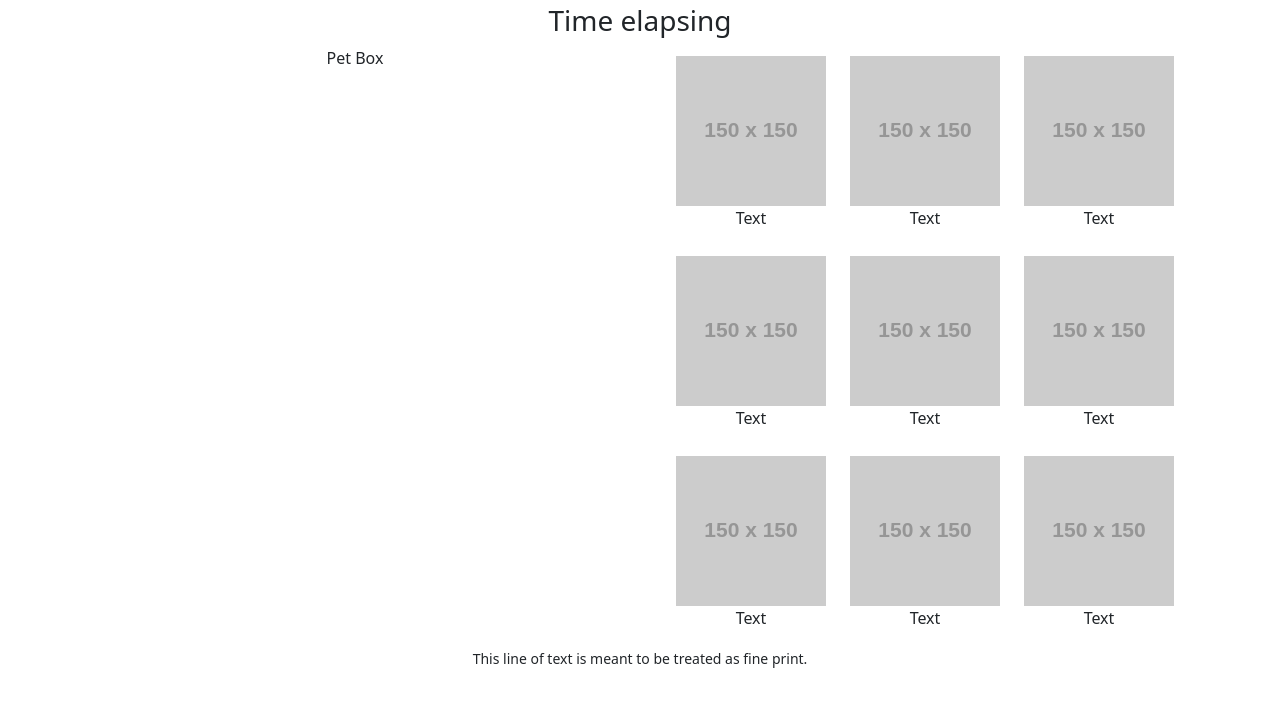
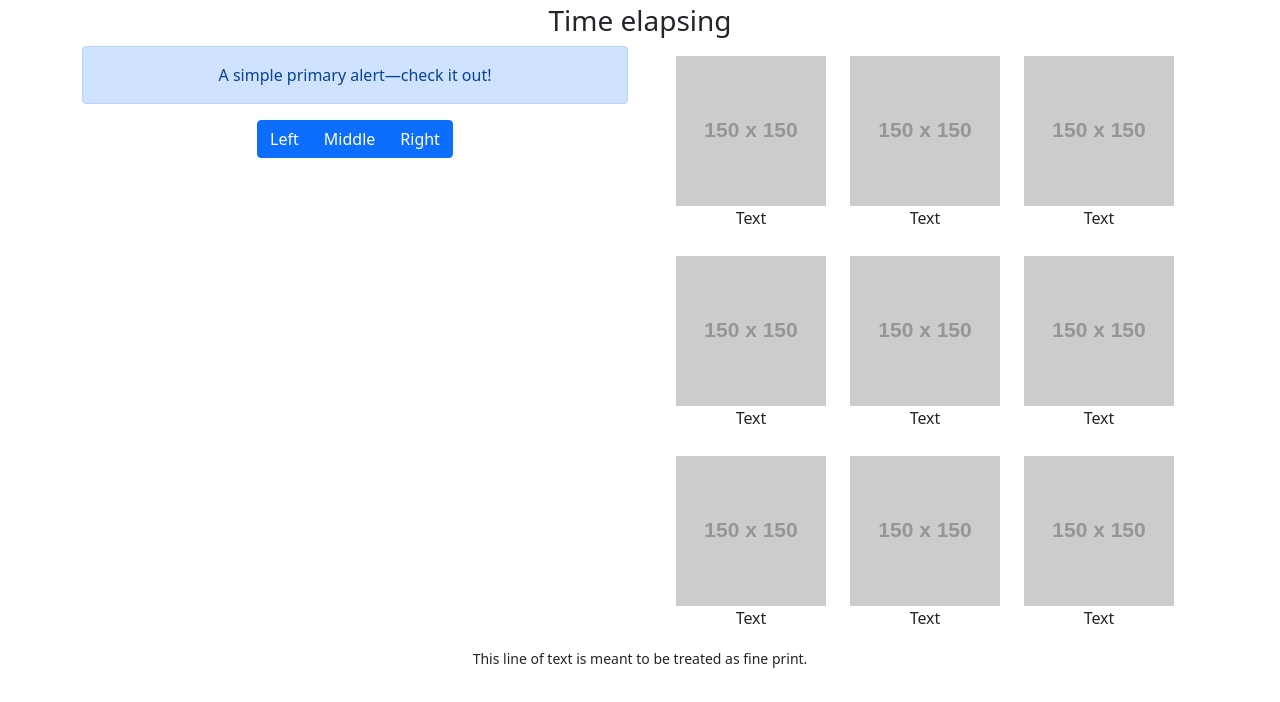
Before and after one commit to BindingOx/Timetracker_project, a plain HTML site: page index.html in a window 1280 px wide. Shown: the part 98-800 px from the top of the page. Drawn offline with nearby package versions, Linux system fonts and the light colour scheme; placeholder pictures from the web are drawn by us.

Commit message:
Add alert box

```diff
--- a/index.html
+++ b/index.html
@@ -53,10 +53,21 @@
 
       <section>
         <div class="container">
+<!-- Pet Box -->
           <div class="row">
-            <div class="col">Pet Box</div>
             <div class="col">
-              <section>
+              <div class="alert alert-primary" role="alert">
+                A simple primary alert—check it out!
+              </div>
+              <div class="btn-group" role="group" aria-label="Basic example">
+                <button type="button" class="btn btn-primary">Left</button>
+                <button type="button" class="btn btn-primary">Middle</button>
+                <button type="button" class="btn btn-primary">Right</button>
+              </div>
+            </div>
+
+<!-- Activity Box -->
+            <div class="col">
                 <div class="container">
                   <div class="row justify-content-md-center">
                     <div class="col-sm-auto">
```
